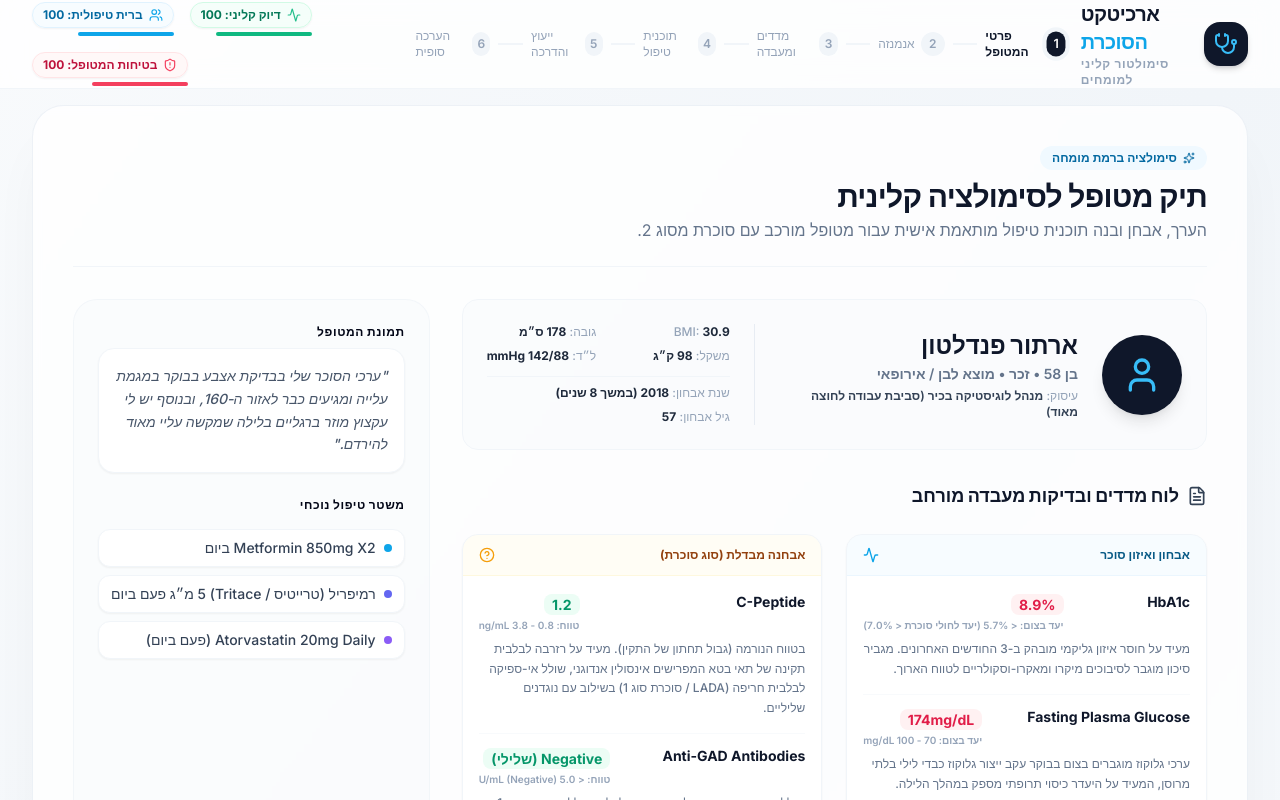
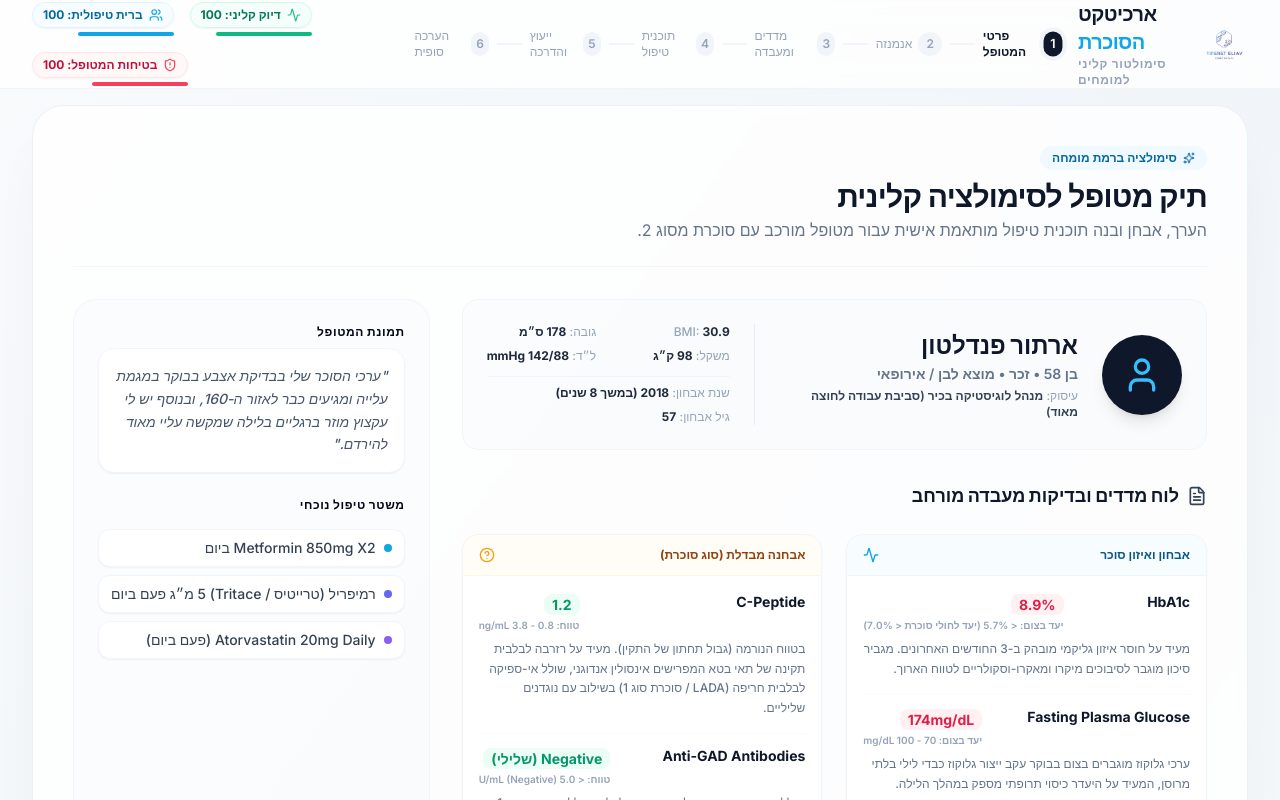
Before and after one commit to tifereteliav/diabetes-expert-quest, a React (Vite) app: page / in a window 1280 px wide. Shown: the top 800 px of the page. Built offline with nearby package versions, Linux system fonts and the light colour scheme.

Commit message:
feat: integrate logo image inside header branding and remove unused imports

```diff
--- a/src/components/Layout/Navbar.tsx
+++ b/src/components/Layout/Navbar.tsx
@@ -1,5 +1,5 @@
 import React from 'react';
-import { Stethoscope, Activity, Users, ShieldAlert } from 'lucide-react';
+import { Activity, Users, ShieldAlert } from 'lucide-react';
 
 interface NavbarProps {
   currentPhase: 'welcome' | 'anamnesis' | 'physical_labs' | 'treatment' | 'counselling' | 'feedback';
@@ -32,9 +32,11 @@ export const Navbar: React.FC<NavbarProps> = ({ currentPhase, scores }) => {
 
         {/* Brand / Logo */}
         <div className="flex items-center space-x-3 space-x-reverse self-center sm:self-auto">
-          <div className="flex h-11 w-11 items-center justify-center rounded-2xl bg-slate-900 text-white shadow-md shadow-slate-950/15 shrink-0">
-            <Stethoscope className="h-6 w-6 text-sky-400" />
-          </div>
+          <img
+            src="/logo.png"
+            alt="לוגו ארכיטקט הסוכרת"
+            className="h-8 md:h-12 object-contain shrink-0 transition-transform duration-300 hover:scale-105"
+          />
           <div>
             <h1 className="text-lg sm:text-xl font-bold tracking-tight text-slate-900 font-sans leading-tight">
               ארכיטקט <span className="text-sky-500">הסוכרת</span>
```
Also changed, not shown: public/logo.png (added).
